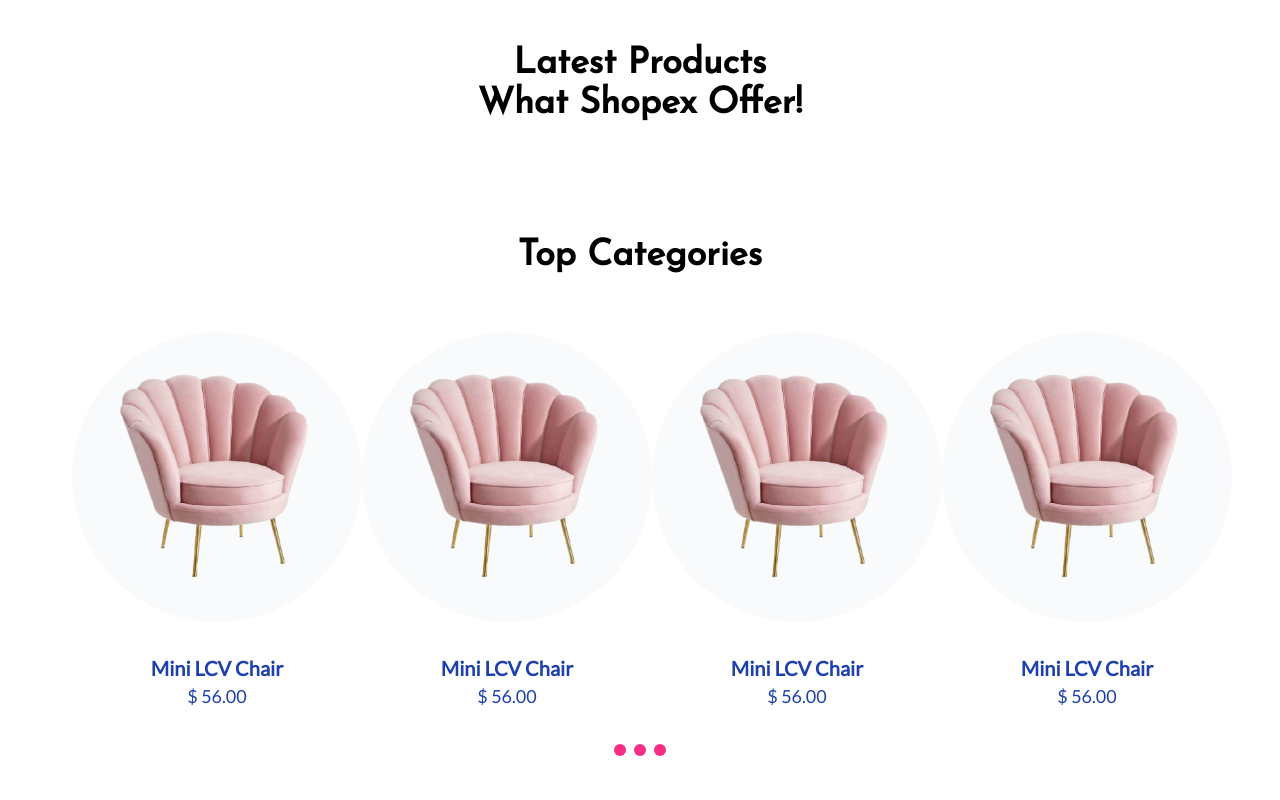
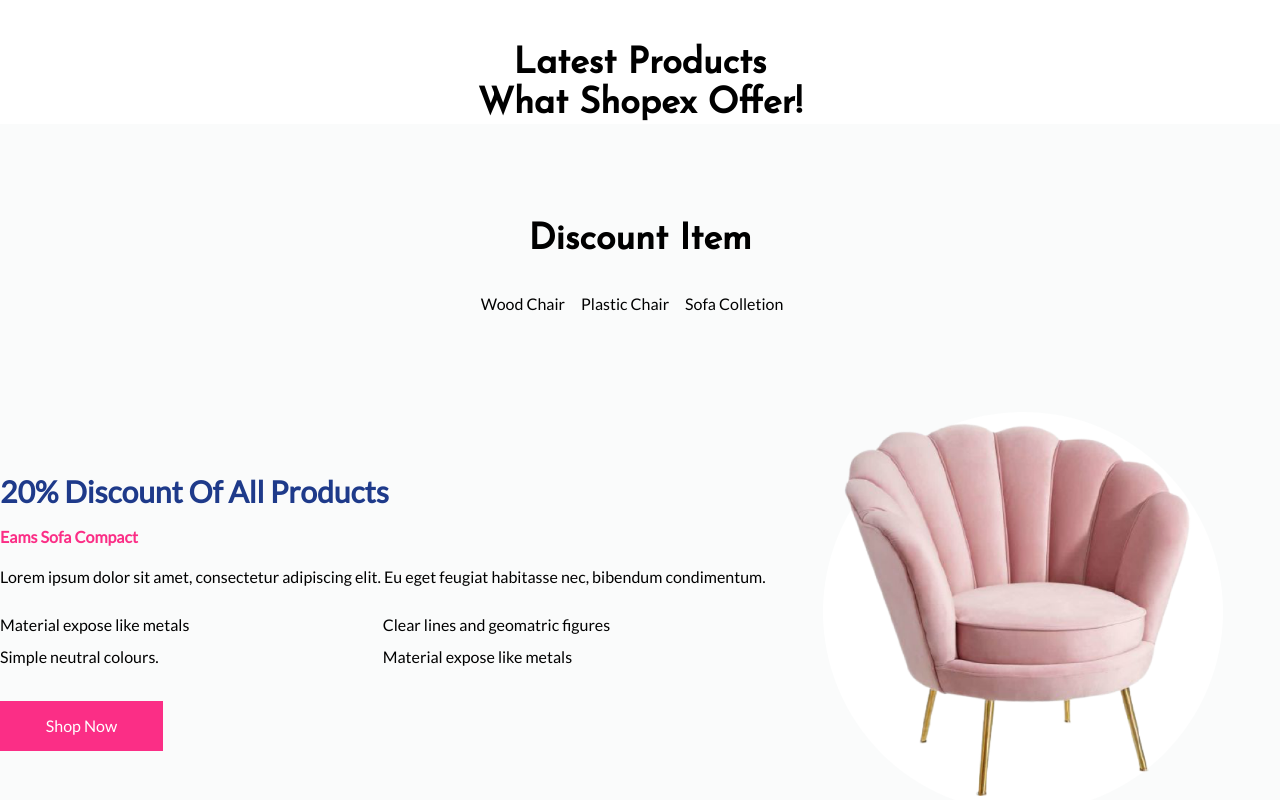
Before and after one commit to Atorami/react-ts-shop, a React (Vite) app in the folder client/: page / in a window 1280 px wide. Shown: the part 1420-2220 px from the top of the page. Built offline with nearby package versions, Linux system fonts and the light colour scheme; no server answers.

Commit message:
feat: add discout block

```diff
--- a/client/src/app/pages/MainPage.tsx
+++ b/client/src/app/pages/MainPage.tsx
@@ -104,9 +104,43 @@
         </section>
         <section className="trending-products"></section>
         <section className="discount-block"></section>
-        <section className="discount-item"></section>
+        <section className="discount-item h-[800px] bg-gray-100 bg-opacity-40">
+          <div className="container mx-auto h-full py-24">
+            <h5 className="discount-item__title text-center text-4xl font-josefin font-semibold">Discount Item</h5>
+            <div className="discount-item__block">
+              <div className="discount-item__block__materials pt-8">
+                <ul className="flex flex-row justify-center">
+                  <a href="" className="pr-4 hover:text-f_pink"><li>Wood Chair</li></a>
+                  <a href="" className="pr-4 hover:text-f_pink"><li>Plastic Chair</li></a>
+                  <a href="" className="pr-4 hover:text-f_pink"><li>Sofa Colletion</li></a>
+              </ul>
+              </div>
+              <div className="discount-item__block__info pt-24 flex flex-row">
+                <div className="discount-item__block__info__left flex flex-col justify-center">
+                  <h6 className="discount-item__block__title text-3xl font-semibold text-blue-900">20% Discount Of All Products</h6>
+                  <p className="discount-item__block__subtitle pt-4 text-f_pink font-semibold">Eams Sofa Compact</p>
+                  <p className="discount-item__block__descr pt-4">Lorem ipsum dolor sit amet, consectetur adipiscing elit. Eu eget feugiat habitasse nec, bibendum condimentum.</p>
+                  <ul className="discount-item__block__options pt-4 grid grid-cols-2">
+                    <li className="discount-item__block__options_item col-span-1 pt-2">Material expose like metals</li>
+                    <li className="discount-item__block__options_item col-span-1 pt-2">Clear lines and geomatric figures</li>
+                    <li className="discount-item__block__options_item col-span-1 pt-2">Simple neutral colours.</li>
+                    <li className="discount-item__block__options_item col-span-1 pt-2">Material expose like metals</li>
+                  </ul>
+                  <button className="discount-item__block__btn w-[163px] h-[50px] bg-f_pink text-white mt-8">
+                    Shop Now
+                  </button>
+                </div>
+                <div className="discount-item__block__info__right mx-auto ">
+                  <div className="discount-item__block__info__right__circle w-[400px] h-[400px] rounded-full bg-white relative">
+                    <img src={chair} alt="discount-item" className="absolute inset-0 w-full h-full object-cover transform scale-120"/>
+                  </div>
+                </div>
+              </div>
+            </div>
+          </div>
+        </section>
         <section className="top-categories">
-          <div className="container mx-auto py-28">
+          <div className="container mx-auto py-24">
             <h5 className="top-categories__title text-center text-4xl font-josefin font-semibold">Top Categories</h5>
             <div className="top-categories__slider relative mt-14 px-16">
               <div className="slider__container flex flex-row justify-between align-middle relative mx-2">
--- a/client/src/components/main/SliderItem.tsx
+++ b/client/src/components/main/SliderItem.tsx
@@ -5,8 +5,7 @@ export const SliderItem = () => {
   return (
     <div className="slider__container__item w-[300px] h-[380px] flex flex-col items-center">
       <div className="item__img-block w-[290px] h-[290px] mx-auto rounded-full bg-gray-50 flex items-center justify-center overflow-hidden group relative hover:shadow-2xl">
-        <img src={chair} alt="slider-item"
-             className="w-3/4 transition-transform transform group-hover:scale-105"/>
+        <img src={chair} alt="slider-item" className="w-3/4 transition-transform transform group-hover:scale-105"/>
         <div className="overlay absolute opacity-0 transition-opacity duration-300 group-hover:opacity-100">
           <button className="bg-green-600 text-white h-[40px] px-2 transition">View Shop</button>
         </div>
```
